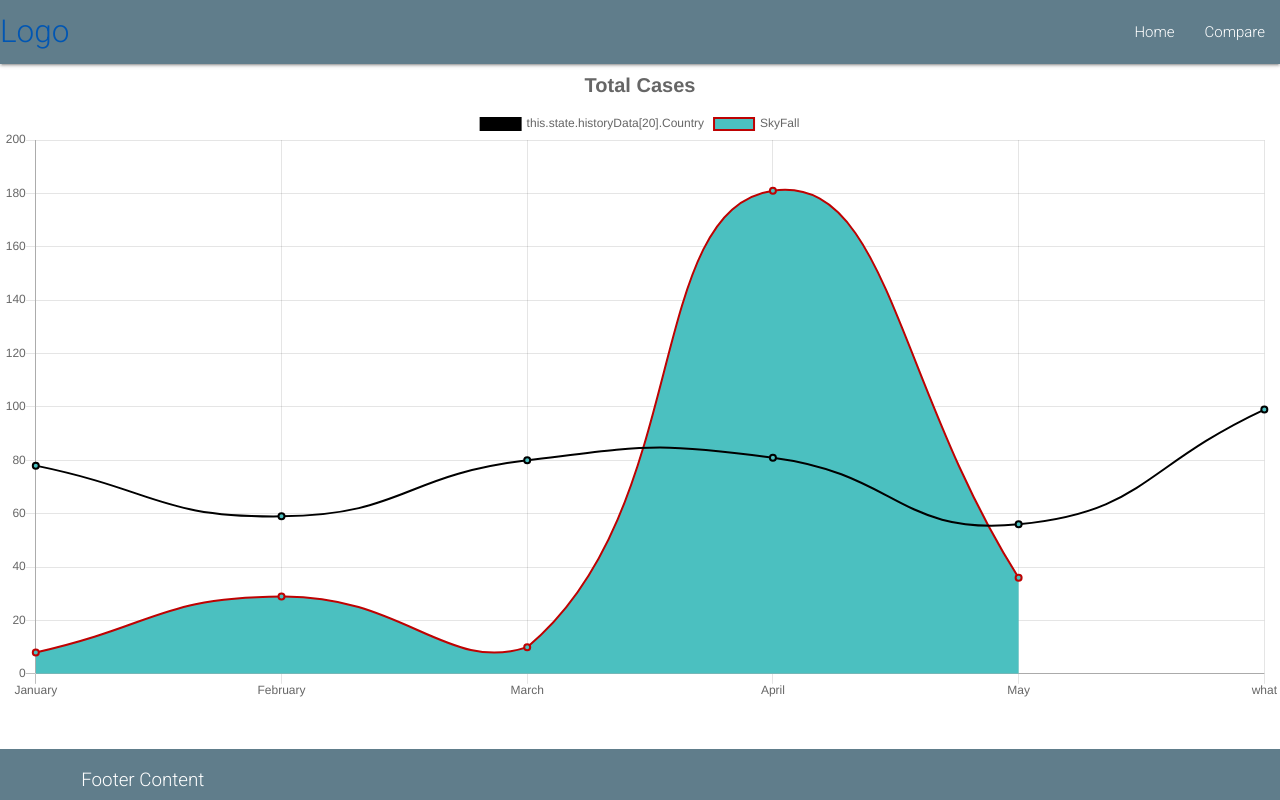
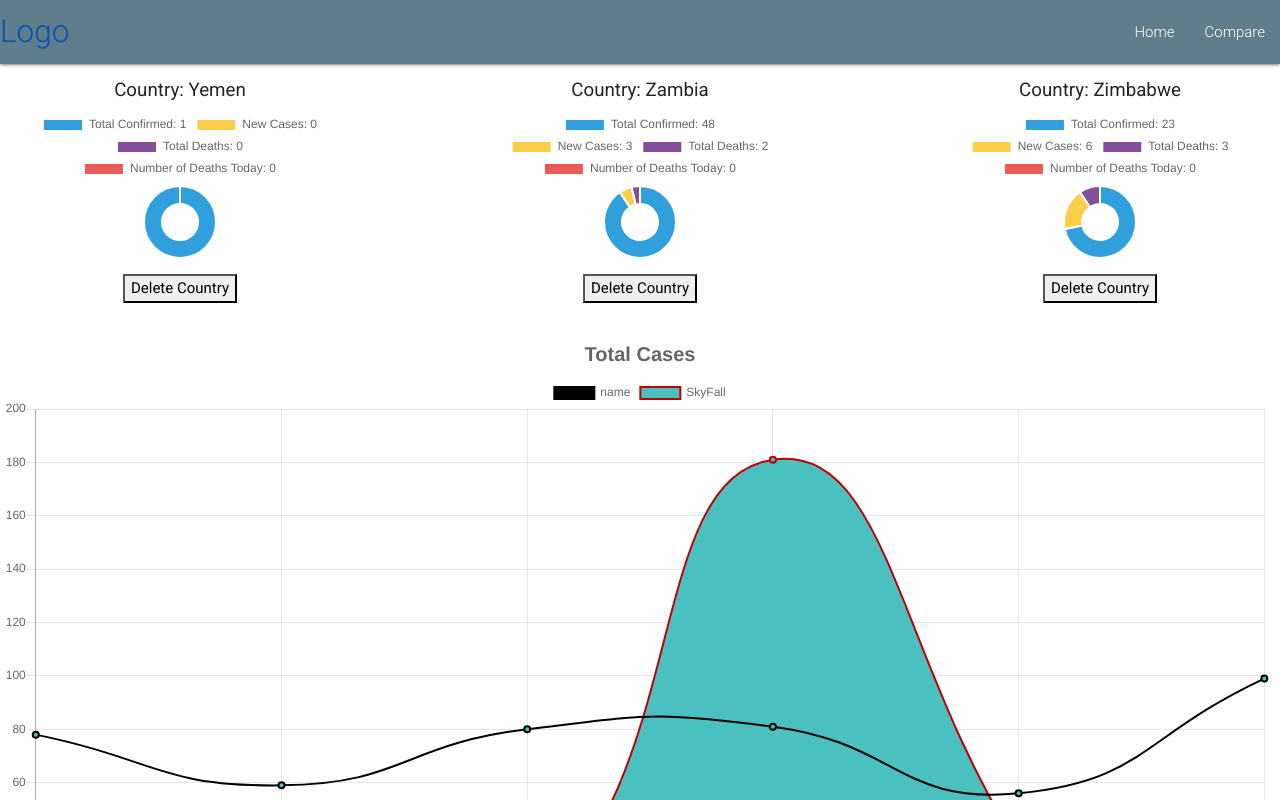
Before and after one commit to getrealzx/covid19study, a React (Create React App) app: page /chart in a window 1280 px wide. Shown: the top 800 px of the page. Built offline with nearby package versions, Linux system fonts and the light colour scheme; no server answers.

Commit message:
delete on donut chart

```diff
--- a/src/components/Chart.js
+++ b/src/components/Chart.js
@@ -1,146 +1,18 @@
-import React, { Component } from 'react';
-import { Line } from 'react-chartjs-2';
-import PropTypes from 'prop-types';
-import { connect } from 'react-redux';
-import axios from "axios";
-
-
-
+import React, { Component } from 'react'
+import LineChart from './LineChart'
+import DoughnutChart from './DoughnutChart'
 
 class Chart extends Component {
-
-
-    async componentWillMount() {
-
-
-        //https://api.covid19api.com/total/country/china
-        //china.json
-
-
-        let countrySlug0 = this.props.selected[0].Slug;
-        let countrySlug1 = this.props.selected[1].Slug;
-        let countrySlug2 = this.props.selected[2].Slug;
-        let countrySlug3 = this.props.selected[3].Slug;
-
-        // let countryName0 = this.props.selected[0].Country;
-        // let countryName1 = this.props.selected[1].Country;
-        // let countryName2 = this.props.selected[2].Country;
-        // let countryName3 = this.props.selected[3].Country;
-
-        console.log("list All Sectect Country Nmes",
-            countrySlug0,
-            countrySlug1,
-            countrySlug2,
-            countrySlug3
+    render() {
+        return (
+            <>
+                <div >
+                <DoughnutChart />
+                </div>
+                <LineChart />
+            </>
         )
-
-
-
-
-        let countryAPI = "https://api.covid19api.com/total/country/" + countrySlug0;
-        console.log(countryAPI);
-
-        axios.get(countryAPI)
-            .then(res => {
-                const historyData = res.data;
-                // console.log("test axio data-------------------");
-                // console.log(allRegions.Countries[142].TotalConfirmed);
-
-                //setting local state
-                this.setState({
-                    historyData: historyData,
-                    loading: false
-
-                }
-                    // ,
-                    // () => {
-                    //     console.log("test state in axios-------------------")
-                    //     console.log(this.state.historyData[20].Country)
-                    // }
-
-
-
-                );
-            })
-    }
-
-
-
-
-    render() {
-
-        // if (this.state.loading) {
-        //     return <div>Data Loading</div>
-        // };
-        // else
-        // console.log(this.state.historyData[20].Country);
-        console.log(this.state);
-
-
-
-        // console.log("prop selected++++++++++++++++++",this.props.selected[0].Country);
-        // console.log(this.state.historyData[1]);
-
-        const state = {
-            labels: ['January', 'February', 'March',
-                'April', 'May', "what"],
-            datasets: [
-                {
-                    label: "this.state.historyData[20].Country",
-                    fill: false,
-                    lineTension: 0.5,
-                    backgroundColor: 'rgba(75,192,192,1)',
-                    borderColor: 'rgba(0,0,0,1)',
-                    borderWidth: 2,
-                    data: [78, 59, 80, 81, 56, 99]
-                },
-                {
-                    label: 'SkyFall',
-                    fill: true,
-                    lineTension: 0.5,
-                    backgroundColor: 'rgba(75,192,192,1)',
-                    borderColor: 'rgba(190,2,2,2)',
-                    borderWidth: 2,
-                    data: [8, 29, 10, 181, 36]
-                }
-            ]
-        }
-
-        return (
-            <div>
-                <Line
-                    data={state}
-                    options={{
-                        title: {
-                            display: true,
-                            text: 'Total Cases',
-                            fontSize: 20
-                        },
-                        legend: {
-                            display: true,
-                            position: 'top'
-                        }
-                    }}
-                />
-            </div>
-        );
     }
 }
 
-
-let mapStateToProps = (state) => {
-    return {
-        selected: state.selected
-    }
-};
-
-let mapDispatchToProps = (dispatch) => {
-
-    return {
-    }
-}
-
-
-
-
-export default connect(mapStateToProps, mapDispatchToProps)(Chart)
+export default Chart
--- /dev/null
+++ b/src/components/DoughnutChart.js
@@ -0,0 +1,82 @@
+import React, { Component } from 'react';
+import PropTypes from 'prop-types';
+import { connect } from 'react-redux';
+import { deleteCountry } from "../actions/actions"
+import { Doughnut } from "react-chartjs-2";
+
+
+
+class DoughnutChart extends Component {
+
+
+    render() {
+
+        const covid = this.props.selected.map(region => {
+
+            const donut = {
+                labels: [
+                    'Total Confirmed: ' + region.TotalConfirmed,
+                    'New Cases: ' + region.NewConfirmed,
+                    'Total Deaths: ' + region.TotalDeaths,
+                    'Number of Deaths Today: ' + region.NewDeaths
+                ],
+                datasets: [{
+                    data: [region.TotalConfirmed, region.NewConfirmed, region.TotalDeaths, region.NewDeaths],
+                    backgroundColor: [
+                        "#309FDB",
+                        "#FBCE4A",
+                        "#854E9B",
+                        "#E95B54"
+                    ]
+                }]
+            }
+
+            return (
+                <div className="center p-3">
+                    <h5><b>Country: {region.Country}</b></h5>
+
+                    <div className="col">
+                        <Doughnut data={donut} />
+                    </div>
+                    <button className="m-3"
+
+                        onClick={({ data = region }) => {
+                            this.props.deleteCountry(data)
+                        }}
+
+                    >Delete Country</button>
+                </div >
+            )
+        })
+
+        return (
+
+            <div className="d-flex justify-content-between" >
+
+                {covid}
+
+            </div>
+
+        );
+    }
+}
+
+
+let mapStateToProps = (state) => {
+    return {
+        selected: state.selected
+    }
+};
+
+let mapDispatchToProps = (dispatch) => {
+
+    return {
+        deleteCountry: (selectedCountry) => dispatch(deleteCountry(selectedCountry))
+
+    }
+}
+
+
+
+
+export default connect(mapStateToProps, mapDispatchToProps)(DoughnutChart)
--- a/src/components/Landing.js
+++ b/src/components/Landing.js
@@ -82,10 +82,10 @@ class Landing extends Component {
 
             console.log("==============app props==============");
         //console.log(this.props.allRegions.Countries);
-        console.log("vero: testing data", this.props.allRegions.Countries);
+        // console.log("vero: testing data", this.props.allRegions.Countries);
 
         let gData= this.state.allRegions.Global;
-        console.log(gData.TotalConfirmed);
+        // console.log(gData.TotalConfirmed);
 
 
 
--- /dev/null
+++ b/src/components/LineChart.js
@@ -0,0 +1,158 @@
+import React, { Component } from 'react';
+import { Line } from 'react-chartjs-2';
+import PropTypes from 'prop-types';
+import { connect } from 'react-redux';
+import axios from "axios";
+
+
+
+
+class LineChart extends Component {
+
+
+        componentDidMount() {
+
+
+        //https://api.covid19api.com/total/country/china
+        //china.json
+
+
+        let countrySlug0 = this.props.selected[0].Slug;
+        // let countrySlug1 = this.props.selected[1].Slug;
+        // let countrySlug2 = this.props.selected[2].Slug;
+        // let countrySlug3 = this.props.selected[3].Slug;
+
+        // let countryName0 = this.props.selected[0].Country;
+        // let countryName1 = this.props.selected[1].Country;
+        // let countryName2 = this.props.selected[2].Country;
+        // let countryName3 = this.props.selected[3].Country;
+
+        // console.log("list All Sectect Country Nmes",
+        //     countrySlug0,
+        //     countrySlug1,
+        //     countrySlug2,
+        //     countrySlug3
+        // )
+
+
+
+
+        let countryAPI = "https://api.covid19api.com/total/country/" + countrySlug0;
+        console.log(countryAPI);
+
+        axios.get("china.json")
+            .then(res => {
+                const historyData = res.data;
+                // console.log("test axio data-------------------");
+                // console.log(allRegions.Countries[142].TotalConfirmed);
+
+                //setting local state
+                this.setState({
+                    historyData: historyData,
+                    loading: false,
+                    // countryName0:countryName0
+
+
+                }
+                    ,
+                    () => {
+                        console.log("test state in axios-------------------")
+                        console.log(this.state.historyData[20].Country)
+
+                    }
+
+
+
+                );
+            })
+    }
+
+
+
+
+    render() {
+
+        // if (this.state.loading) {
+        //     return <div>Data Loading</div>
+        // };
+        // else
+        // console.log(this.state.historyData[20].Country);
+        // console.log(this.state.countryName0);
+
+
+
+        // console.log("prop selected++++++++++++++++++",this.props.selected[0].Country);
+        // console.log(this.state.historyData[1]);
+
+
+        let selectedData=(dataSet) => {
+
+
+            return dataSet
+
+        }
+
+
+        const state = {
+            labels: ['January', 'February', 'March',
+                'April', 'May', "what"],
+            datasets: [
+                {
+                    label: "name",
+                    fill: false,
+                    lineTension: 0.5,
+                    backgroundColor: 'rgba(75,192,192,1)',
+                    borderColor: 'rgba(0,0,0,1)',
+                    borderWidth: 2,
+                    data: [78, 59, 80, 81, 56, 99]
+                },
+                {
+                    label: 'SkyFall',
+                    fill: true,
+                    lineTension: 0.5,
+                    backgroundColor: 'rgba(75,192,192,1)',
+                    borderColor: 'rgba(190,2,2,2)',
+                    borderWidth: 2,
+                    data: [8, 29, 10, 181, 36]
+                }
+            ]
+        }
+
+        return (
+            <div>
+                <Line
+                    data={state}
+                    options={{
+                        title: {
+                            display: true,
+                            text: 'Total Cases',
+                            fontSize: 20
+                        },
+                        legend: {
+                            display: true,
+                            position: 'top'
+                        }
+                    }}
+                />
+            </div>
+        );
+    }
+}
+
+
+let mapStateToProps = (state) => {
+    return {
+        selected: state.selected
+    }
+};
+
+let mapDispatchToProps = (dispatch) => {
+
+    return {
+    }
+}
+
+
+
+
+export default connect(mapStateToProps, mapDispatchToProps)(LineChart)
--- a/src/components/SelectedCountries.js
+++ b/src/components/SelectedCountries.js
@@ -35,7 +35,7 @@ class SelectedCountries extends Component {
                         <tbody>
                             {
 
-                                this.props.selected.map((region, index) => {
+                                this.props.selected.map(region => {
 
                                     return <tr key={region.Country}>
                                         <td><img src={"https://www.countryflags.io/"+region.CountryCode+"/shiny/32.png"}></img> {region.Country}</td>
--- a/src/reducers/dataReducer.js
+++ b/src/reducers/dataReducer.js
@@ -32,18 +32,7 @@ let dataReducer = (state, action) => {
                 }
 
             ],
-            selected: [{
-                "Country": "Western Sahara",
-                "CountryCode": "EH",
-                "Slug": "western-sahara",
-                "NewConfirmed": 0,
-                "TotalConfirmed": 6,
-                "NewDeaths": 0,
-                "TotalDeaths": 0,
-                "NewRecovered": 0,
-                "TotalRecovered": 0,
-                "Date": "2020-04-16T14:09:46Z"
-            },
+            selected: [
             {
                 "Country": "Yemen",
                 "CountryCode": "YE",
```
